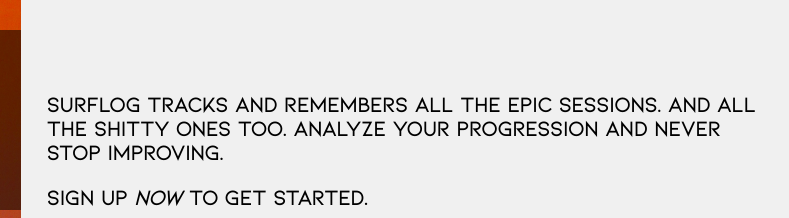
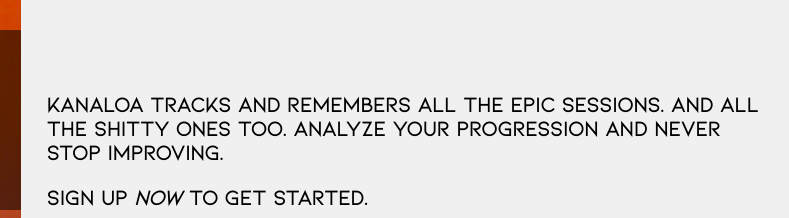
Before and after one commit to skyhunter11/surflog_pro, a plain HTML site: page sign-up-form/index.html in a window 1280 px wide. Shown: the top 218 px of the page, 491-1280 px from the left. Drawn offline with Linux system fonts and the light colour scheme.

Commit message:
Replace surflog with kanaloa on sign-up-form

```diff
--- a/sign-up-form/index.html
+++ b/sign-up-form/index.html
@@ -25,7 +25,7 @@
     <div class="right-panel">
         <div class="header">
             <div>
-                <p>SurfLog tracks and remembers all the epic sessions. And all the shitty ones too. Analyze your progression and never stop improving.</p>
+                <p>Kanaloa tracks and remembers all the epic sessions. And all the shitty ones too. Analyze your progression and never stop improving.</p>
                 <p>Sign up <em>now</em> to get started.</p>
             </div>
         </div>
```
